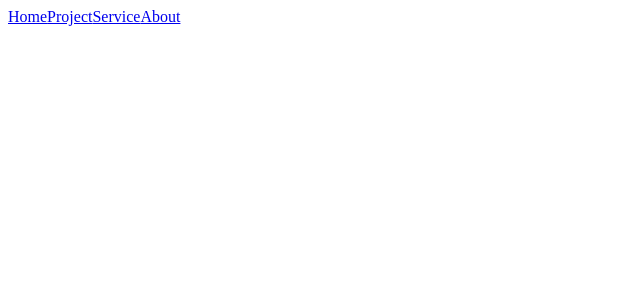
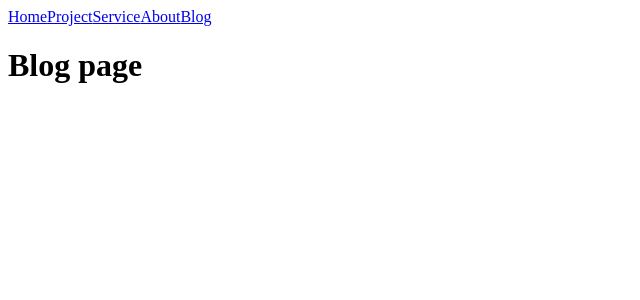
Before and after one commit to abdurashidov1212/team-git, a React (Vite) app: page /blog in a window 1280 px wide. Shown: the top 300 px of the page, without its empty margins (0-640 px from the left). Built offline with nearby package versions, Linux system fonts and the light colour scheme.

Commit message:
blog is commited

```diff
--- a/src/App.jsx
+++ b/src/App.jsx
@@ -4,6 +4,7 @@ import Home from "./pages/home";
 import Project from "./pages/project";
 import Service from "./pages/service";
 import About from "./pages/about";
+import Blog from "./pages/blog";
 
 function App() {
   return (
@@ -14,6 +15,7 @@ function App() {
       <Route path="/project" element={<Project/>}/>
       <Route path="/service" element={<Service/>}/>
       <Route path="/about" element={<About/>}/>
+      <Route path="/blog" element={<Blog/>}/>
     </Routes>
     </>
   )
--- a/src/components/navbar.jsx
+++ b/src/components/navbar.jsx
@@ -8,6 +8,8 @@ const Navbar = ()=>{
         <Link to={"/project"}>Project</Link>
         <Link to={"/service"}>Service</Link>
         <Link to={"/about"}>About</Link>
+        <Link to={"/blog"}>Blog</Link>
+
 
         </>
     )
--- /dev/null
+++ b/src/pages/blog.jsx
@@ -0,0 +1,8 @@
+const Blog = ()=>{
+    return(
+        <>
+        <h1>Blog page</h1>
+        </>
+    )
+}
+export default Blog;
```
